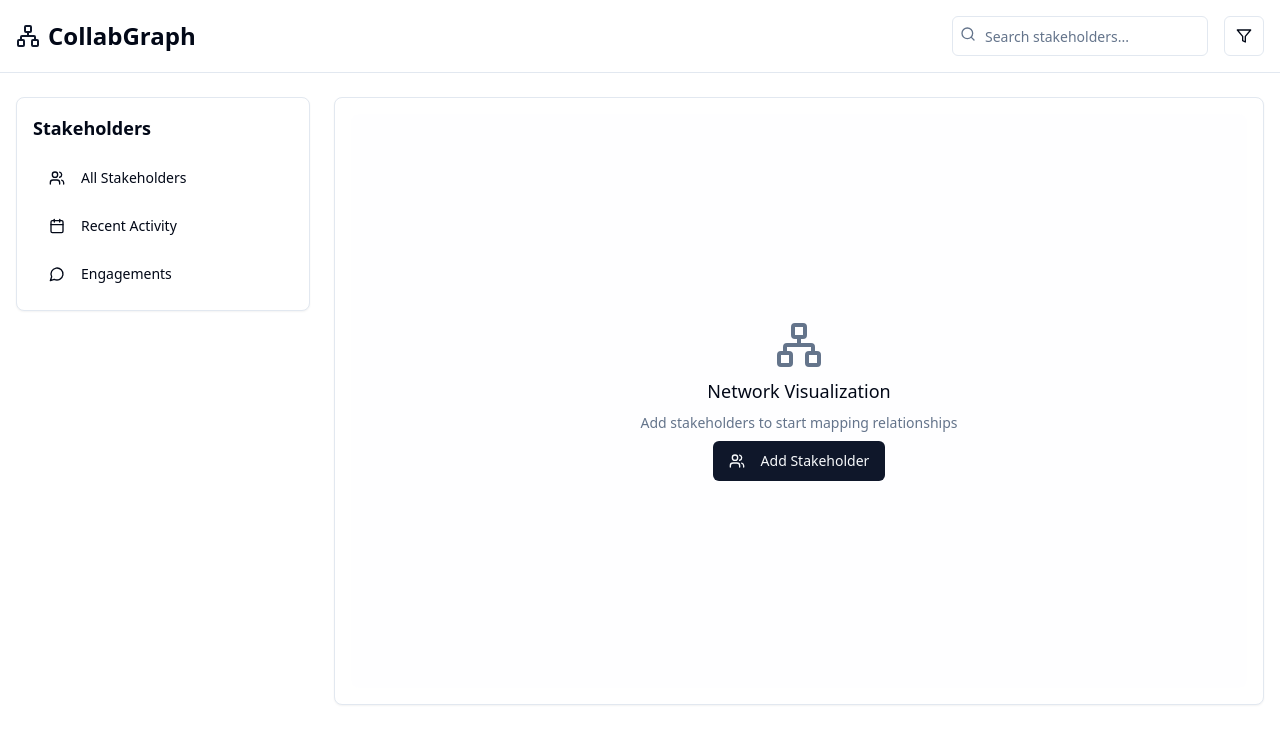
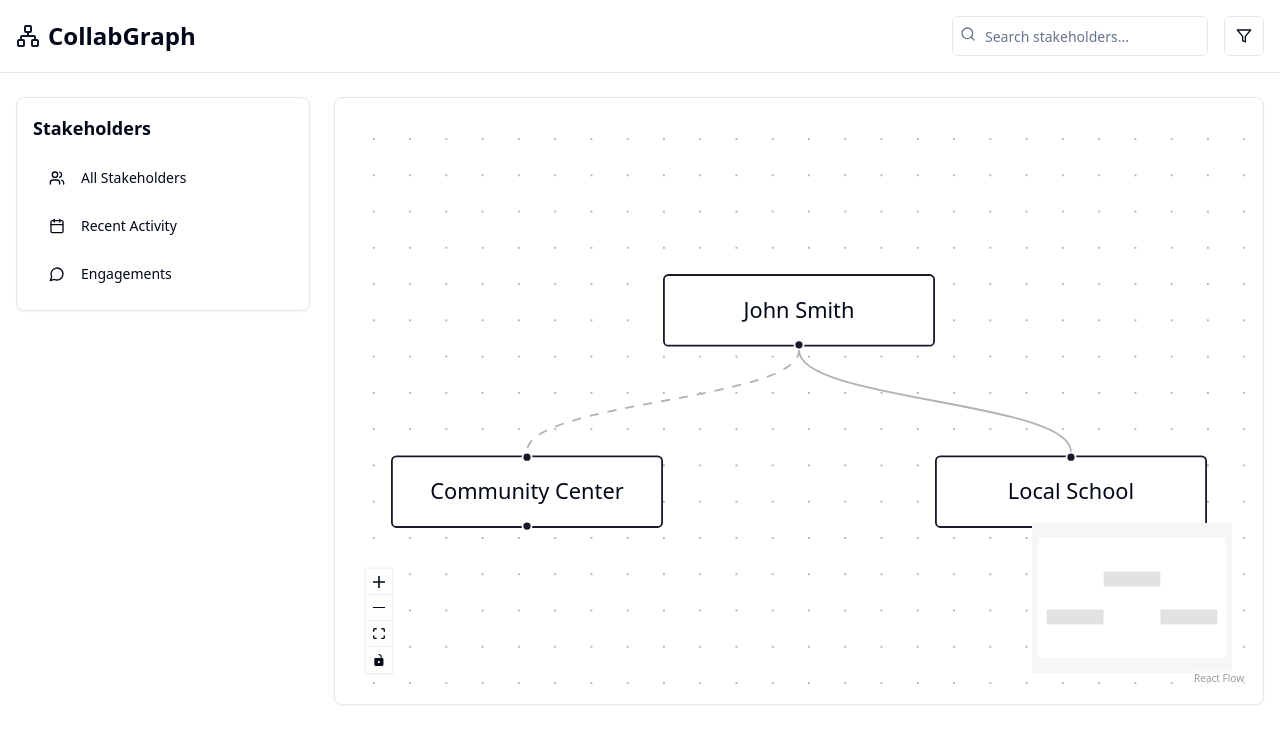
Before and after one commit to romanzarkhin/c-169307, a React (Vite) app: page / in a window 1280 px wide. Shown: the top 744 px of the page. Built offline with nearby package versions, Linux system fonts and the light colour scheme.

Commit message:
Implement requested changes
The commit implements the changes requested in the prompt.

```diff
--- a/package.json
+++ b/package.json
@@ -40,6 +40,7 @@
     "@radix-ui/react-toggle-group": "^1.1.0",
     "@radix-ui/react-tooltip": "^1.1.4",
     "@tanstack/react-query": "^5.56.2",
+    "@xyflow/react": "^12.4.2",
     "class-variance-authority": "^0.7.1",
     "clsx": "^2.1.1",
     "cmdk": "^1.0.0",
--- /dev/null
+++ b/src/components/NetworkGraph.tsx
@@ -0,0 +1,70 @@
+
+import { useState, useCallback } from "react";
+import {
+  ReactFlow,
+  MiniMap,
+  Controls,
+  Background,
+  useNodesState,
+  useEdgesState,
+  addEdge,
+  Node,
+  Edge,
+  Connection,
+} from "@xyflow/react";
+import "@xyflow/react/dist/style.css";
+
+const initialNodes: Node[] = [
+  {
+    id: "1",
+    type: "input",
+    data: { label: "John Smith" },
+    position: { x: 250, y: 25 },
+  },
+  {
+    id: "2",
+    data: { label: "Community Center" },
+    position: { x: 100, y: 125 },
+  },
+  {
+    id: "3",
+    type: "output",
+    data: { label: "Local School" },
+    position: { x: 400, y: 125 },
+  },
+];
+
+const initialEdges: Edge[] = [
+  { id: "e1-2", source: "1", target: "2", animated: true },
+  { id: "e1-3", source: "1", target: "3" },
+];
+
+const NetworkGraph = () => {
+  const [nodes, setNodes, onNodesChange] = useNodesState(initialNodes);
+  const [edges, setEdges, onEdgesChange] = useEdgesState(initialEdges);
+
+  const onConnect = useCallback(
+    (params: Connection) => setEdges((eds) => addEdge(params, eds)),
+    [setEdges]
+  );
+
+  return (
+    <div className="w-full h-full">
+      <ReactFlow
+        nodes={nodes}
+        edges={edges}
+        onNodesChange={onNodesChange}
+        onEdgesChange={onEdgesChange}
+        onConnect={onConnect}
+        fitView
+        className="bg-background"
+      >
+        <Controls />
+        <MiniMap />
+        <Background />
+      </ReactFlow>
+    </div>
+  );
+};
+
+export default NetworkGraph;
--- a/src/pages/Index.tsx
+++ b/src/pages/Index.tsx
@@ -11,6 +11,7 @@ import {
   Calendar,
   MessageCircle,
 } from "lucide-react";
+import NetworkGraph from "@/components/NetworkGraph";
 
 const Index = () => {
   const [searchQuery, setSearchQuery] = useState("");
@@ -71,19 +72,7 @@ const Index = () => {
           {/* Main Network View */}
           <div className="col-span-9">
             <Card className="p-4 h-[calc(100vh-12rem)]">
-              <div className="bg-accent/10 rounded-lg h-full flex items-center justify-center">
-                <div className="text-center space-y-2">
-                  <NetworkIcon className="h-12 w-12 text-muted-foreground mx-auto" />
-                  <h3 className="text-lg font-medium">Network Visualization</h3>
-                  <p className="text-sm text-muted-foreground">
-                    Add stakeholders to start mapping relationships
-                  </p>
-                  <Button className="mt-4">
-                    <Users className="mr-2 h-4 w-4" />
-                    Add Stakeholder
-                  </Button>
-                </div>
-              </div>
+              <NetworkGraph />
             </Card>
           </div>
         </div>
```
Also changed, not shown: 1 other file (tests, documents, lock files or other folders).
